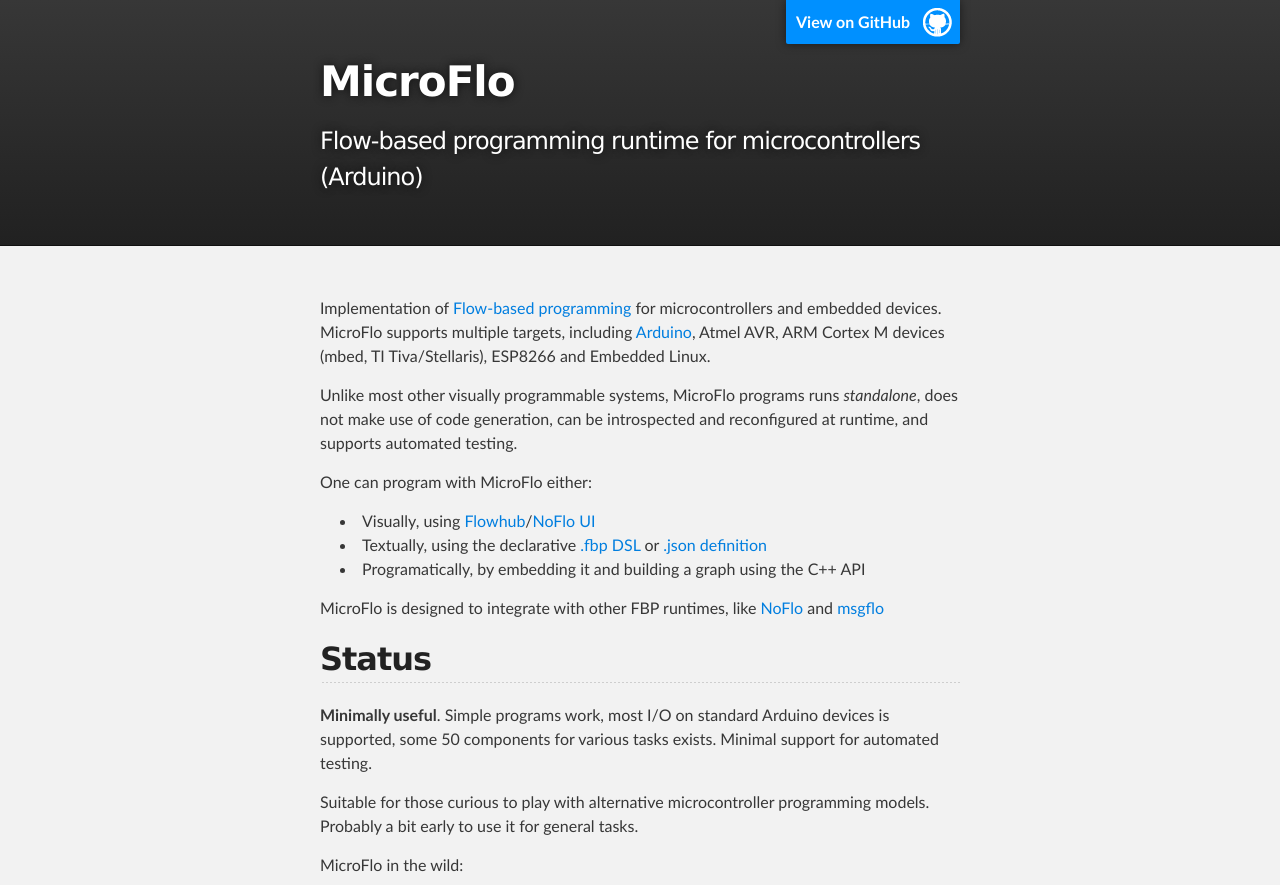
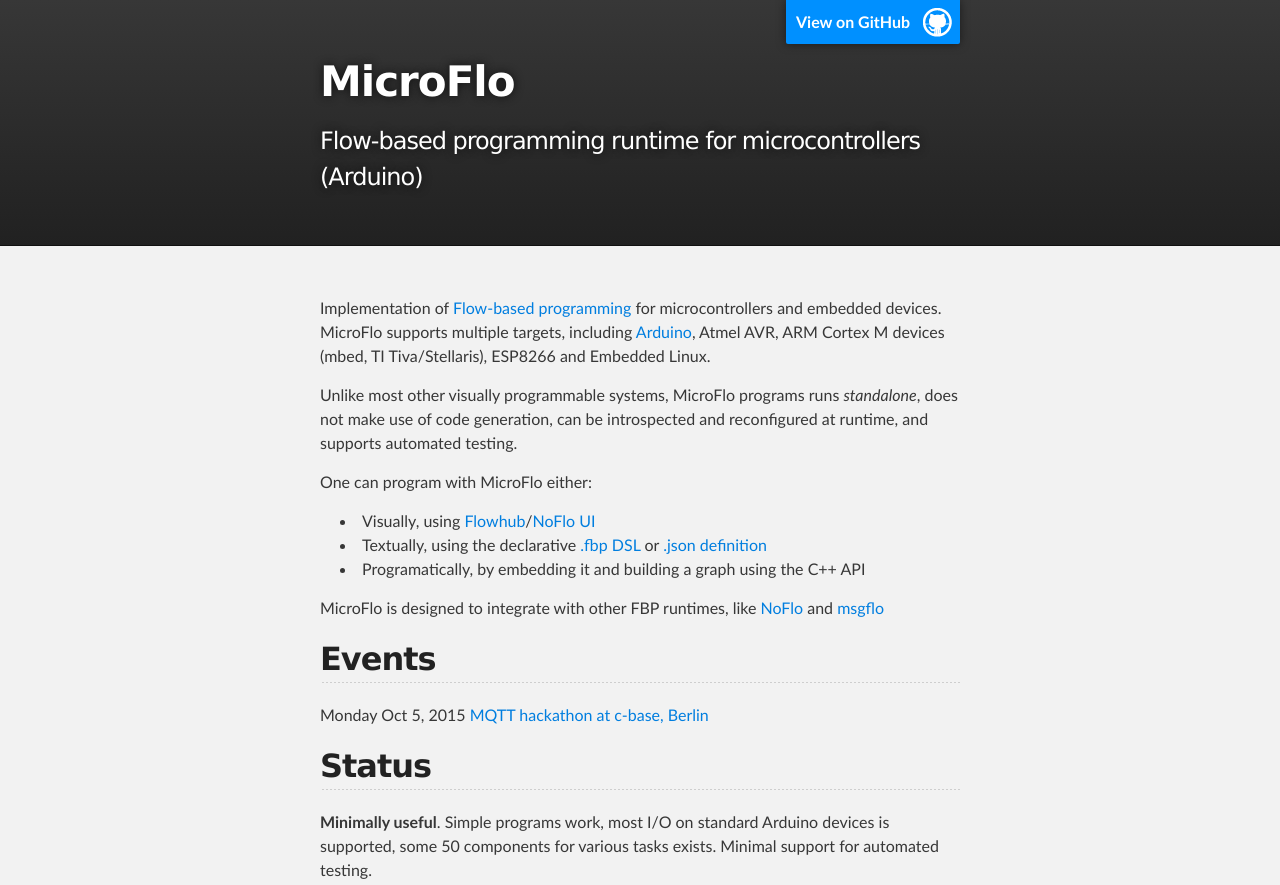
Before and after one commit to microflo/microflo, a plain HTML site: page index.html in a window 1280 px wide. Shown: the top 885 px of the page. Drawn offline with Linux system fonts and the light colour scheme.

Commit message:
index: Add MQTT cbase event

```diff
--- a/index.html
+++ b/index.html
@@ -46,6 +46,12 @@
 
 <p>MicroFlo is designed to integrate with other FBP runtimes,
 like <a href="http://noflojs.org/">NoFlo</a> and <a href="https://github.com">msgflo</a></p>
+
+<h2 id="events">Events</h2>
+
+<p>
+Monday Oct 5, 2015 <a href="https://plus.google.com/events/c532t23tqd6h901i3f6hv81mlps">MQTT hackathon at c-base, Berlin</a>
+</p>
 
 <h2 id="status">Status</h2>
 <p><strong>Minimally useful</strong>.
```
Also changed, not shown: index.md (+4 -0 lines).
